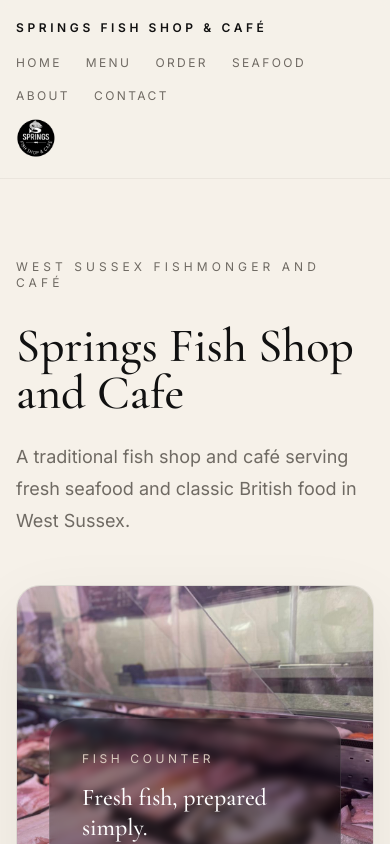
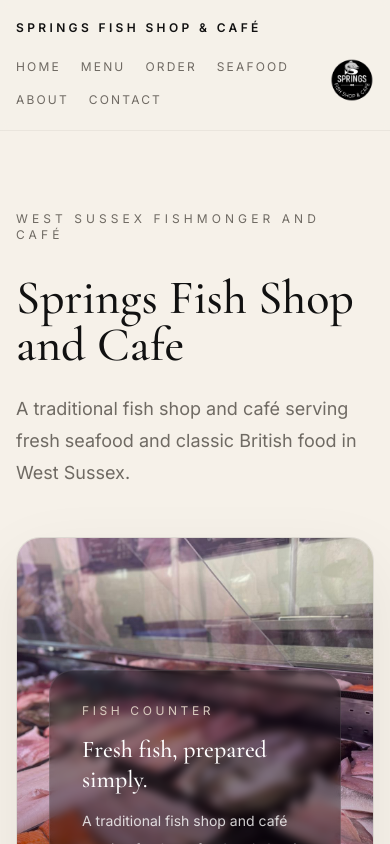
Before and after one commit to louisbish1/springs-fish-shop-cafe, a Next.js app: page / in a window 390 px wide. Shown: the top 844 px of the page. Built offline with nearby package versions, Linux system fonts and the light colour scheme.

Commit message:
Refine image motion and mobile header

```diff
--- a/app/globals.css
+++ b/app/globals.css
@@ -92,8 +92,14 @@
 }
 
 .editorial-image {
-  animation: editorialImageIn 1000ms cubic-bezier(0.22, 1, 0.36, 1) 120ms both;
-  transition: transform 1100ms cubic-bezier(0.22, 1, 0.36, 1), opacity 900ms cubic-bezier(0.22, 1, 0.36, 1);
+  opacity: 0;
+  transform: translateY(8px);
+  transition: opacity 1100ms cubic-bezier(0.22, 1, 0.36, 1), transform 1200ms cubic-bezier(0.22, 1, 0.36, 1);
+}
+
+.editorial-image.is-visible {
+  opacity: 1;
+  transform: translateY(0);
 }
 
 a.rounded-full,
@@ -159,20 +165,9 @@
   }
 }
 
-@keyframes editorialImageIn {
-  from {
-    opacity: 0;
-    transform: translateY(8px);
-  }
-  to {
-    opacity: 1;
-    transform: translateY(0);
-  }
-}
-
 @media (hover: hover) and (pointer: fine) {
-  .editorial-image:hover {
-    transform: scale(1.015);
+  .editorial-image.is-visible:hover {
+    transform: scale(1.012);
   }
 }
 
--- a/app/layout.tsx
+++ b/app/layout.tsx
@@ -1,5 +1,6 @@
 import type { Metadata } from 'next';
 import './globals.css';
+import { ImageReveal } from '../components/image-reveal';
 import { siteContent } from '../content/siteContent';
 import { Inter, Cormorant_Garamond } from 'next/font/google';
 
@@ -22,7 +23,10 @@
 export default function RootLayout({ children }: { children: React.ReactNode }) {
   return (
     <html lang="en" className={`${inter.variable} ${cormorant.variable}`}>
-      <body>{children}</body>
+      <body>
+        <ImageReveal />
+        {children}
+      </body>
     </html>
   );
 }
--- /dev/null
+++ b/components/image-reveal.tsx
@@ -0,0 +1,33 @@
+'use client';
+
+import { useEffect } from 'react';
+
+export function ImageReveal() {
+  useEffect(() => {
+    if (!('IntersectionObserver' in window)) {
+      document.querySelectorAll('.editorial-image').forEach((element) => {
+        element.classList.add('is-visible');
+      });
+      return;
+    }
+
+    const images = document.querySelectorAll('.editorial-image');
+    const observer = new IntersectionObserver(
+      (entries) => {
+        entries.forEach((entry) => {
+          if (entry.isIntersecting) {
+            entry.target.classList.add('is-visible');
+            observer.unobserve(entry.target);
+          }
+        });
+      },
+      { rootMargin: '0px 0px -8% 0px', threshold: 0.18 },
+    );
+
+    images.forEach((image) => observer.observe(image));
+
+    return () => observer.disconnect();
+  }, []);
+
+  return null;
+}
--- a/components/site-nav.tsx
+++ b/components/site-nav.tsx
@@ -56,19 +56,19 @@
         onMouseEnter={() => setIsVisible(true)}
         onFocusCapture={() => setIsVisible(true)}
       >
-        <div className="container flex flex-col gap-4 py-5 lg:flex-row lg:items-center lg:justify-between">
-          <Link href="/" className="text-xs font-semibold uppercase tracking-[0.3em] text-charcoal sm:text-sm">
+        <div className="container flex flex-col gap-5 py-5 lg:flex-row lg:items-center lg:justify-between">
+          <Link href="/" className="max-w-[18rem] text-xs font-semibold uppercase tracking-[0.28em] text-charcoal sm:max-w-none sm:tracking-[0.3em] sm:text-sm">
             {siteContent.nav.brand}
           </Link>
-          <div className="flex flex-wrap items-center gap-x-6 gap-y-3">
-            <nav className="flex flex-wrap items-center gap-x-6 gap-y-3 text-xs uppercase tracking-[0.2em] text-smoke">
+          <div className="flex items-start justify-between gap-5 sm:items-center lg:flex-wrap lg:items-center lg:gap-x-6 lg:gap-y-3">
+            <nav className="flex max-w-[calc(100%-4rem)] flex-wrap items-center gap-x-5 gap-y-3 text-xs uppercase tracking-[0.18em] text-smoke sm:max-w-none sm:gap-x-6 sm:tracking-[0.2em]">
               {siteContent.nav.links.map((link) => (
                 <Link key={link.href} href={link.href} className="nav-link transition hover:text-charcoal">
                   {link.label}
                 </Link>
               ))}
             </nav>
-            <img src={siteContent.nav.logo} alt={siteContent.nav.logoAlt} className="site-logo h-10 w-10 object-contain" />
+            <img src={siteContent.nav.logo} alt={siteContent.nav.logoAlt} className="site-logo mt-0.5 h-11 w-11 shrink-0 object-contain sm:h-10 sm:w-10 lg:mt-0" />
           </div>
         </div>
       </header>
```
